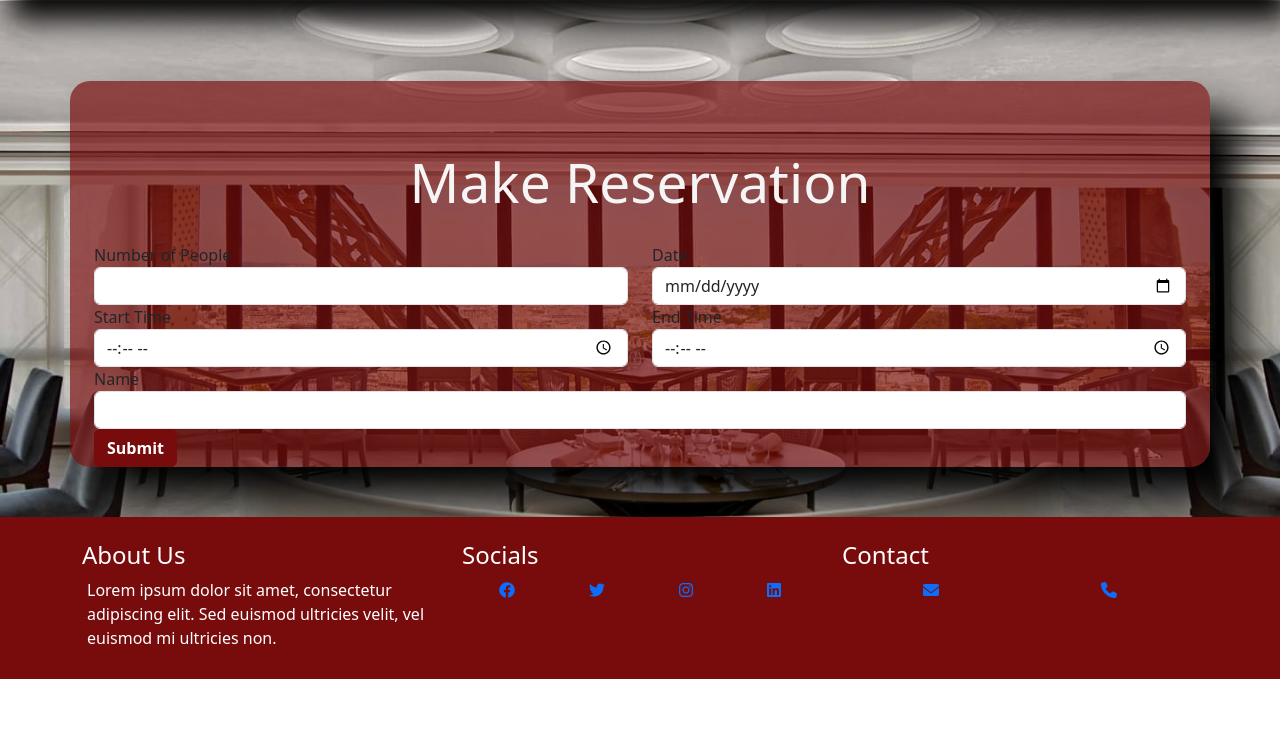
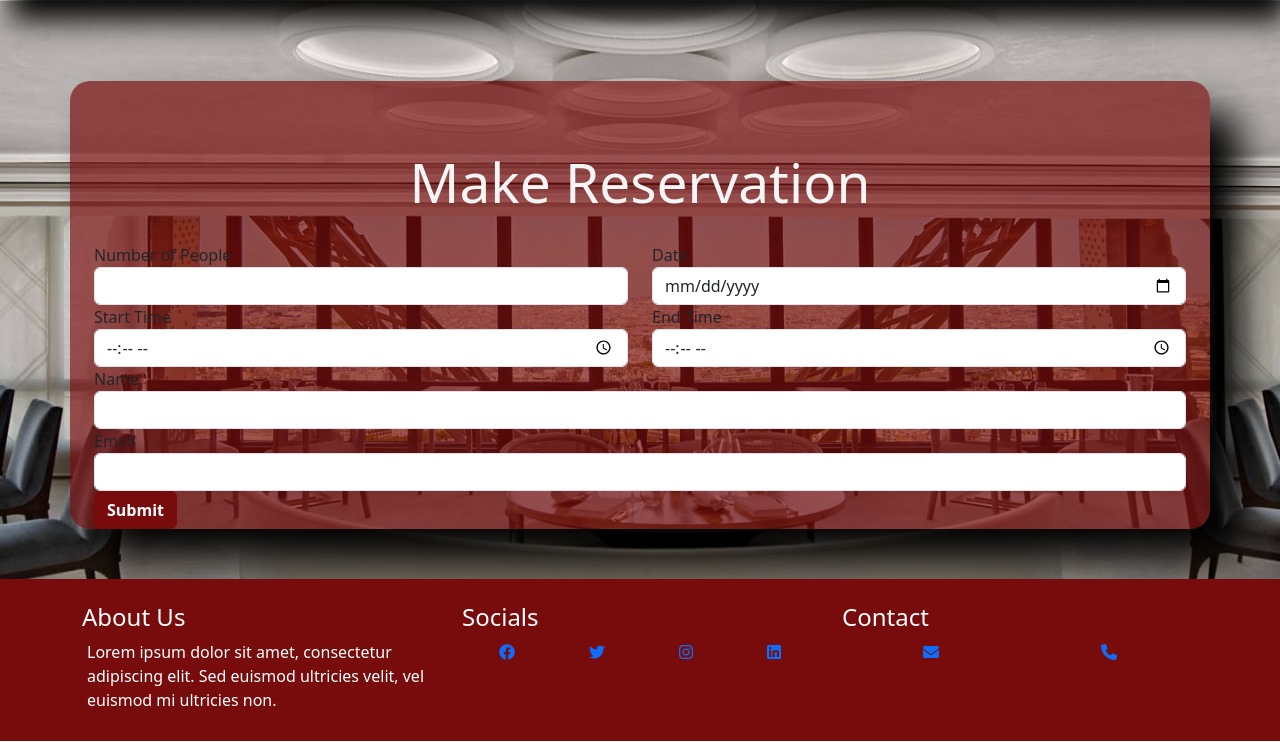
Before and after one commit to Mohamedaliabdikarim/RBS, a Django app: page /make_reservation/ in a window 1280 px wide. Shown: the part 58-800 px from the top of the page. Run offline with Django 5.2, Linux system fonts and the light colour scheme; a user stored in the database is signed in.

Commit message:
adconnced with postgresql to heroku

```diff
--- a/booking/templates/make_reservation.html
+++ b/booking/templates/make_reservation.html
@@ -41,7 +41,10 @@
             <label for="name">Name</label>
             <input type="text" class="form-control" id="name" name="name" required>
         </div>
-
+        <div class="form-group">
+            <label for="email">Email</label>
+            <input type="email" class="form-control" id="email" name="email" required>
+        </div>
         <button type="submit" class="btn btn-primary">Submit</button>
     </form>
 </div>
```
